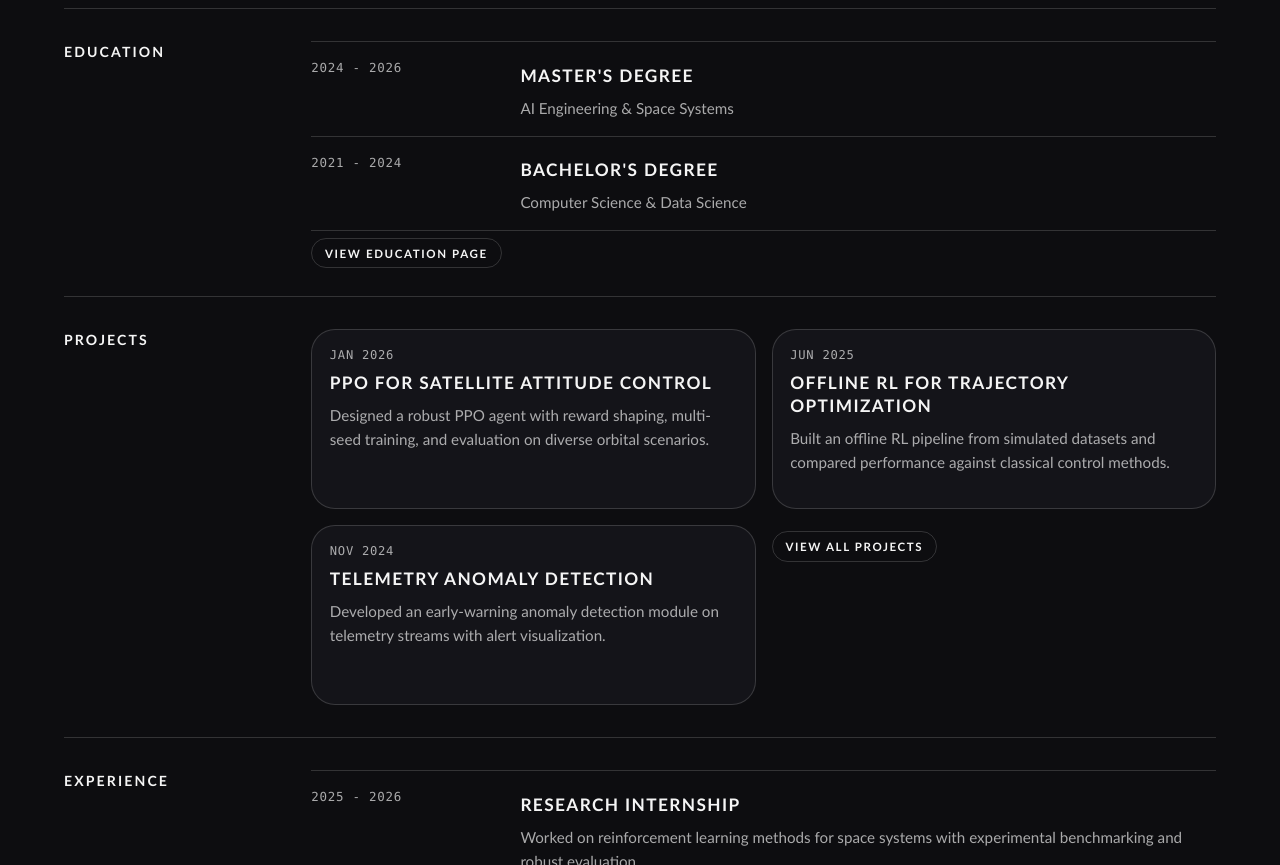
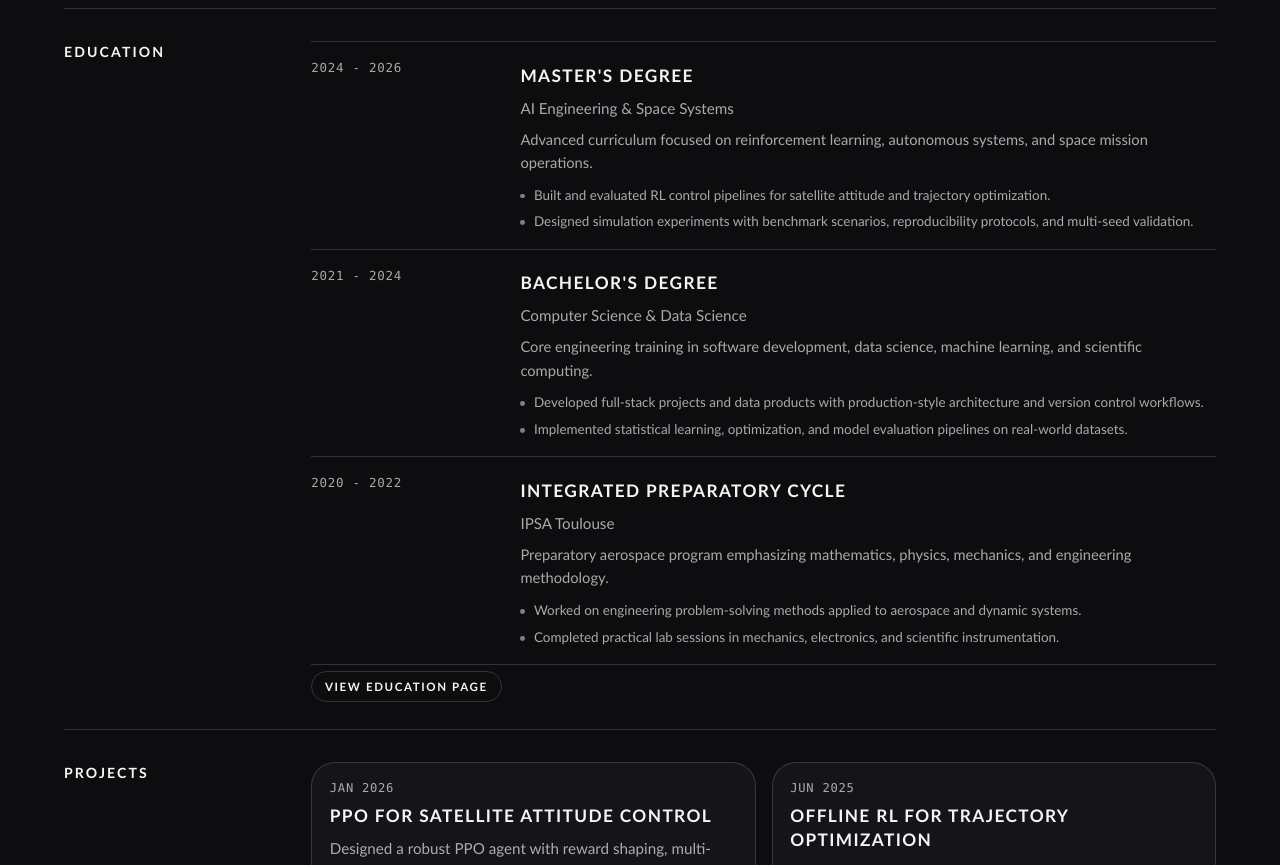
Before and after one commit to nath73000/NatPortfolio, a Next.js app: page / in a window 1280 px wide. Shown: the part 760-1625 px from the top of the page. Built offline with nearby package versions, Linux system fonts and the light colour scheme.

Commit message:
update#1

```diff
--- a/src/app/education/page.tsx
+++ b/src/app/education/page.tsx
@@ -23,6 +23,14 @@ export default function EducationPage() {
               <div>
                 <h3 className="entry-title">{item.degree}</h3>
                 <p className="entry-desc">{item.school}</p>
+                <p className="entry-note">{item.summary}</p>
+                <ul className="education-highlights" aria-label={`${item.degree} highlights`}>
+                  {item.highlights.map((highlight) => (
+                    <li key={`${item.degree}-${highlight}`} className="education-highlight">
+                      {highlight}
+                    </li>
+                  ))}
+                </ul>
               </div>
             </article>
           ))}
--- a/src/app/globals.css
+++ b/src/app/globals.css
@@ -304,6 +304,12 @@ a {
   font-size: 0.95rem;
 }
 
+.entry-note {
+  margin: 0.5rem 0 0;
+  color: var(--color-muted);
+  font-size: 0.92rem;
+}
+
 .project-grid {
   display: grid;
   gap: 1rem;
@@ -360,6 +366,40 @@ a {
   font-size: 0.78rem;
   letter-spacing: 0.06em;
   text-transform: uppercase;
+}
+
+.education-highlights {
+  margin: 0.65rem 0 0;
+  padding: 0;
+  display: grid;
+  gap: 0.45rem;
+}
+
+.education-highlight {
+  margin: 0;
+  color: var(--color-muted);
+  font-size: 0.9rem;
+  position: relative;
+  padding-left: 0.85rem;
+}
+
+.education-highlight::before {
+  content: "";
+  position: absolute;
+  left: 0;
+  top: 0.56rem;
+  width: 0.3rem;
+  height: 0.3rem;
+  border-radius: 50%;
+  background: rgba(245, 245, 245, 0.5);
+}
+
+.education-highlights.compact {
+  gap: 0.35rem;
+}
+
+.education-highlights.compact .education-highlight {
+  font-size: 0.84rem;
 }
 
 .detail-meta-line {
--- a/src/app/page.tsx
+++ b/src/app/page.tsx
@@ -49,6 +49,14 @@ export default function Home() {
               <div>
                 <h3 className="entry-title">{item.degree}</h3>
                 <p className="entry-desc">{item.school}</p>
+                <p className="entry-note">{item.summary}</p>
+                <ul className="education-highlights compact" aria-label={`${item.degree} highlights`}>
+                  {item.highlights.slice(0, 2).map((highlight) => (
+                    <li key={`${item.degree}-${highlight}`} className="education-highlight">
+                      {highlight}
+                    </li>
+                  ))}
+                </ul>
               </div>
             </article>
           ))}
--- a/src/data/education.ts
+++ b/src/data/education.ts
@@ -2,6 +2,8 @@ export type Education = {
   period: string;
   degree: string;
   school: string;
+  summary: string;
+  highlights: string[];
 };
 
 export const educationItems: Education[] = [
@@ -9,10 +11,36 @@ export const educationItems: Education[] = [
     period: "2024 - 2026",
     degree: "Master's Degree",
     school: "AI Engineering & Space Systems",
+    summary:
+      "Advanced curriculum focused on reinforcement learning, autonomous systems, and space mission operations.",
+    highlights: [
+      "Built and evaluated RL control pipelines for satellite attitude and trajectory optimization.",
+      "Designed simulation experiments with benchmark scenarios, reproducibility protocols, and multi-seed validation.",
+      "Completed an applied thesis on RL methods for in-orbit operations and mission automation.",
+    ],
   },
   {
     period: "2021 - 2024",
     degree: "Bachelor's Degree",
     school: "Computer Science & Data Science",
+    summary:
+      "Core engineering training in software development, data science, machine learning, and scientific computing.",
+    highlights: [
+      "Developed full-stack projects and data products with production-style architecture and version control workflows.",
+      "Implemented statistical learning, optimization, and model evaluation pipelines on real-world datasets.",
+      "Strengthened foundations in algorithms, linear algebra, probability, and system-level programming.",
+    ],
+  },
+  {
+    period: "2020 - 2022",
+    degree: "Integrated Preparatory Cycle",
+    school: "IPSA Toulouse",
+    summary:
+      "Preparatory aerospace program emphasizing mathematics, physics, mechanics, and engineering methodology.",
+    highlights: [
+      "Worked on engineering problem-solving methods applied to aerospace and dynamic systems.",
+      "Completed practical lab sessions in mechanics, electronics, and scientific instrumentation.",
+      "Built strong analytical rigor for later specialization in autonomous and AI-driven systems.",
+    ],
   },
 ];
```
